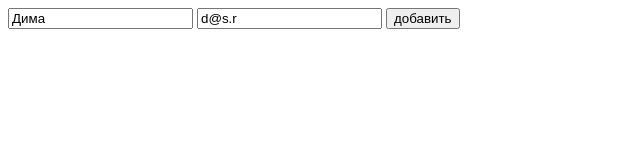
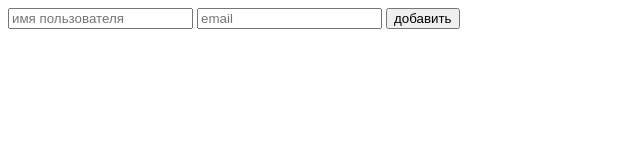
Before and after one commit to dmitrynjg/workshop, a website: page index.html in a window 1280 px wide. Shown: the full height of the page, 0-640 px from the left. Drawn offline with Linux system fonts and the light colour scheme; no server answers.

Commit message:
Update index.html

```diff
--- a/index.html
+++ b/index.html
@@ -8,8 +8,8 @@
   <body>
     <div id="app">
       <form class="registration-form">
-        <input type="text" name="username" placeholder="имя пользователя" value="Дима"/>
-        <input type="email" name="email" placeholder="email" value="d@s.r" />
+        <input type="text" name="username" placeholder="имя пользователя"/>
+        <input type="email" name="email" placeholder="email" />
         <button type="submit">добавить</button>
       </form>
 
```
